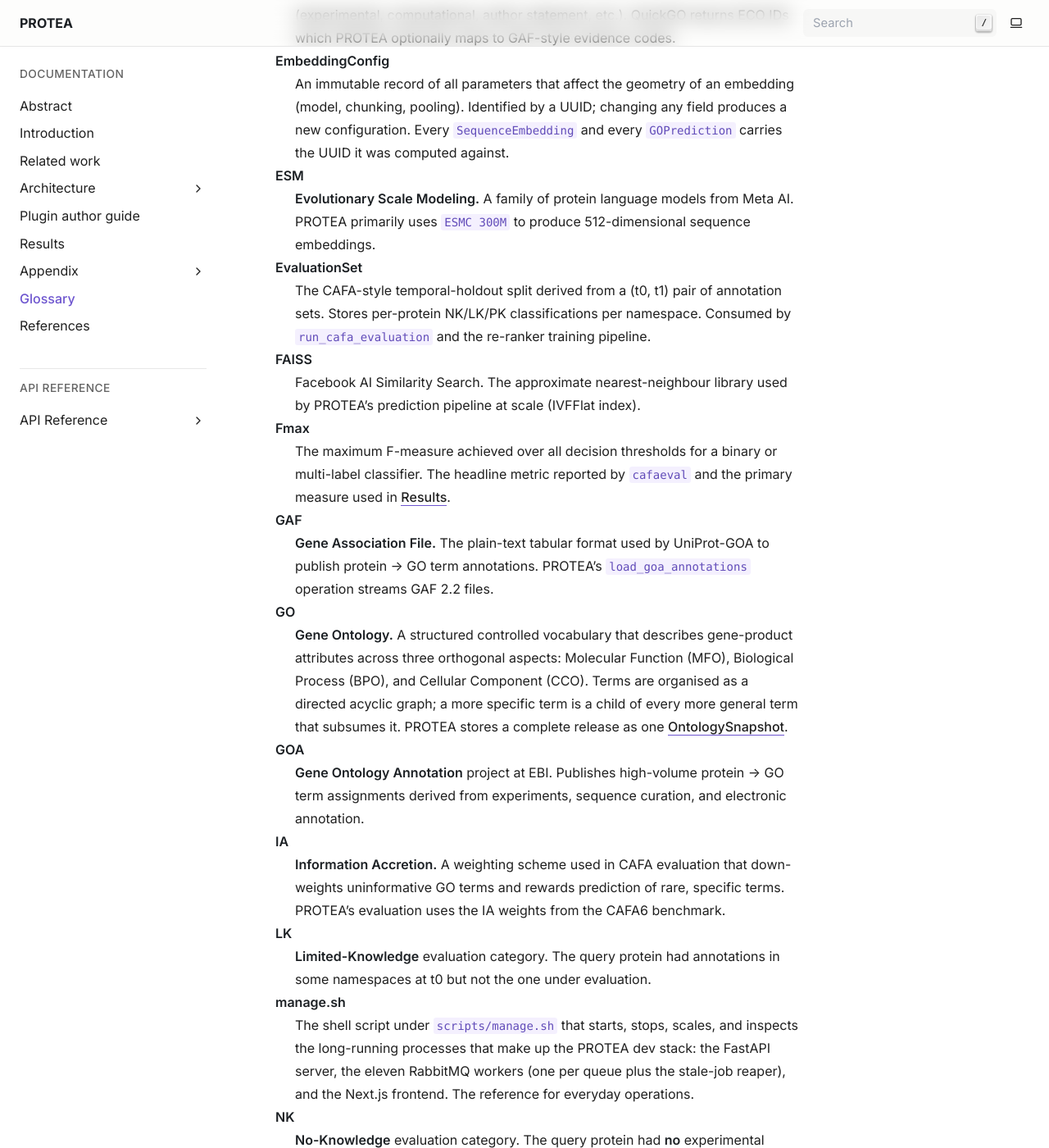
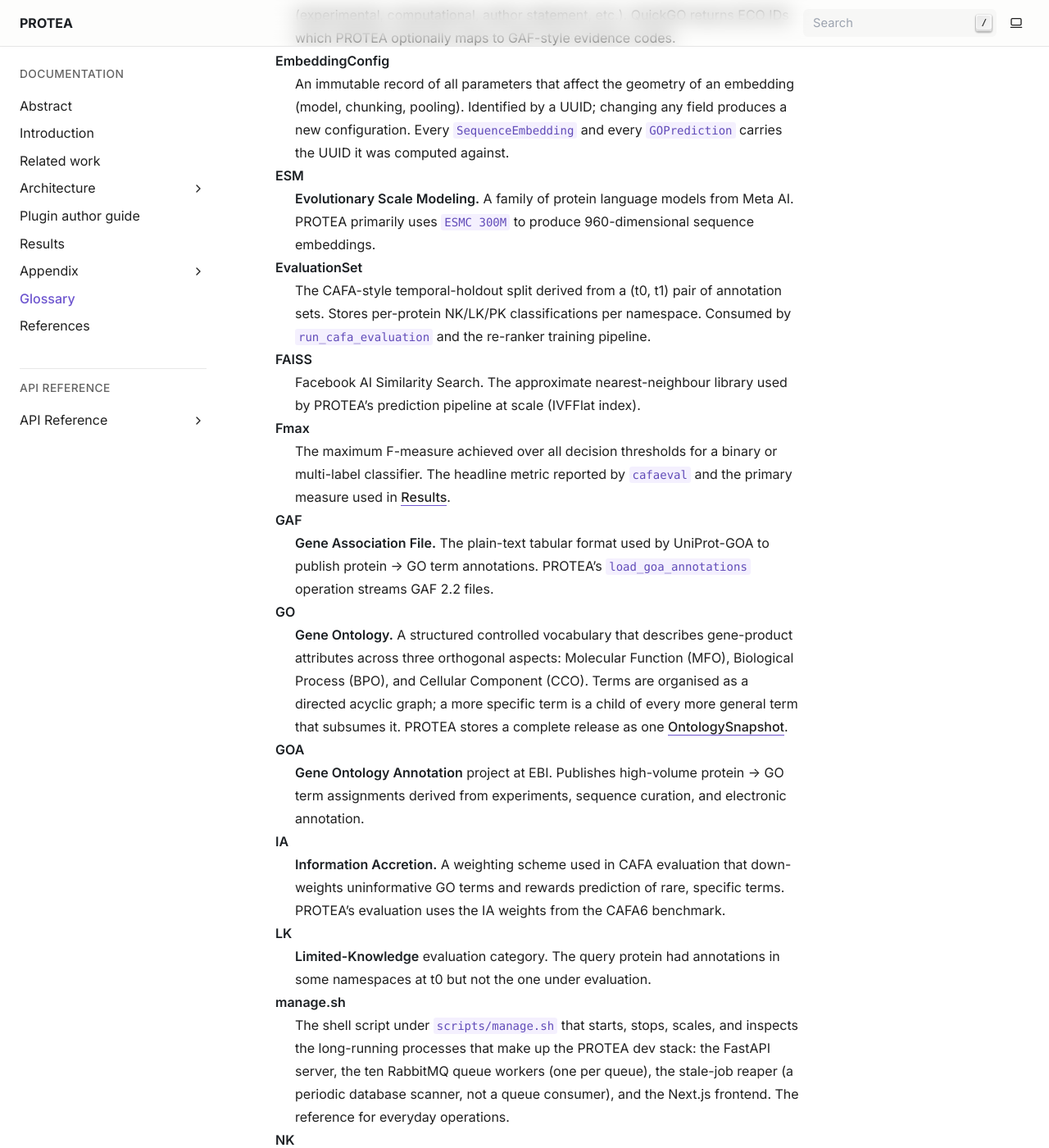
Before and after one commit to frapercan/PROTEA, a Sphinx documentation site: the page built from docs/source/glossary.rst, in a window 1280 px wide and 1400 px high, scrolled down 712 px. Shown: the whole window at 82% size. Built offline with Sphinx 7.4.7, drawn with Linux system fonts in a browser that asks for light colours.

Commit message:
docs(glossary): fix ESMC 300M dimension + manage.sh worker miscount
Two factual fixes in glossary.rst:

1. **ESM entry**: "512-dimensional sequence embeddings" was wrong. ESMC
   300M produces 960-dimensional embeddings (verified against
   architecture/data_model.rst:147, results.rst:53,
   appendix/reproduction_guide.rst:112, and related_work.rst:138, all of
   which already say 960). The 512 figure may have come from an earlier
   ESM-2 8M variant or a confused note; either way, every other doc
   page on develop says 960 and matches the live SequenceEmbedding
   VECTOR(960) column.

2. **manage.sh entry**: "the eleven RabbitMQ workers (one per queue
   plus the stale-job reaper)" miscounted. There are 10 routed RabbitMQ
   queues and 10 corresponding queue workers; the stale-job reaper is
   not a queue consumer at all but a periodic database scanner started
   via "scripts/worker.py --queue reaper" (the "queue" name is a CLI
   convention, not a real RabbitMQ queue). Reword to: "ten RabbitMQ
   queue workers (one per queue), the stale-job reaper (a periodic
   database scanner, not a queue consumer)".

```diff
--- a/docs/source/glossary.rst
+++ b/docs/source/glossary.rst
@@ -116,7 +116,7 @@ any entry from another page.
    ESM
       **Evolutionary Scale Modeling.** A family of protein language models
       from Meta AI. PROTEA primarily uses ``ESMC 300M`` to produce
-      512-dimensional sequence embeddings.
+      960-dimensional sequence embeddings.
 
    OntologySnapshot
       One full GO release stored in PROTEA, versioned by ``obo_version``
@@ -150,6 +150,7 @@ any entry from another page.
    manage.sh
       The shell script under ``scripts/manage.sh`` that starts, stops,
       scales, and inspects the long-running processes that make up the
-      PROTEA dev stack: the FastAPI server, the eleven RabbitMQ workers
-      (one per queue plus the stale-job reaper), and the Next.js
+      PROTEA dev stack: the FastAPI server, the ten RabbitMQ queue
+      workers (one per queue), the stale-job reaper (a periodic
+      database scanner, not a queue consumer), and the Next.js
       frontend. The reference for everyday operations.
```
